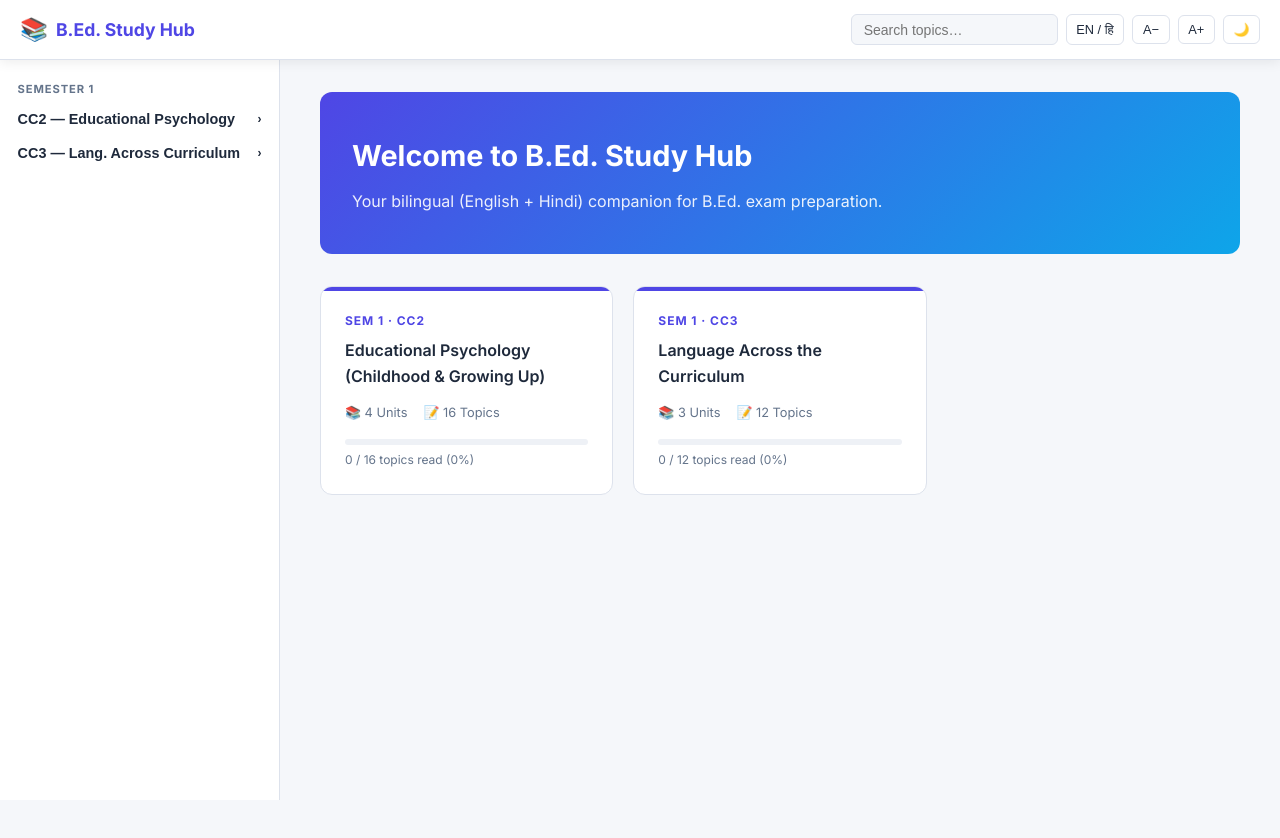
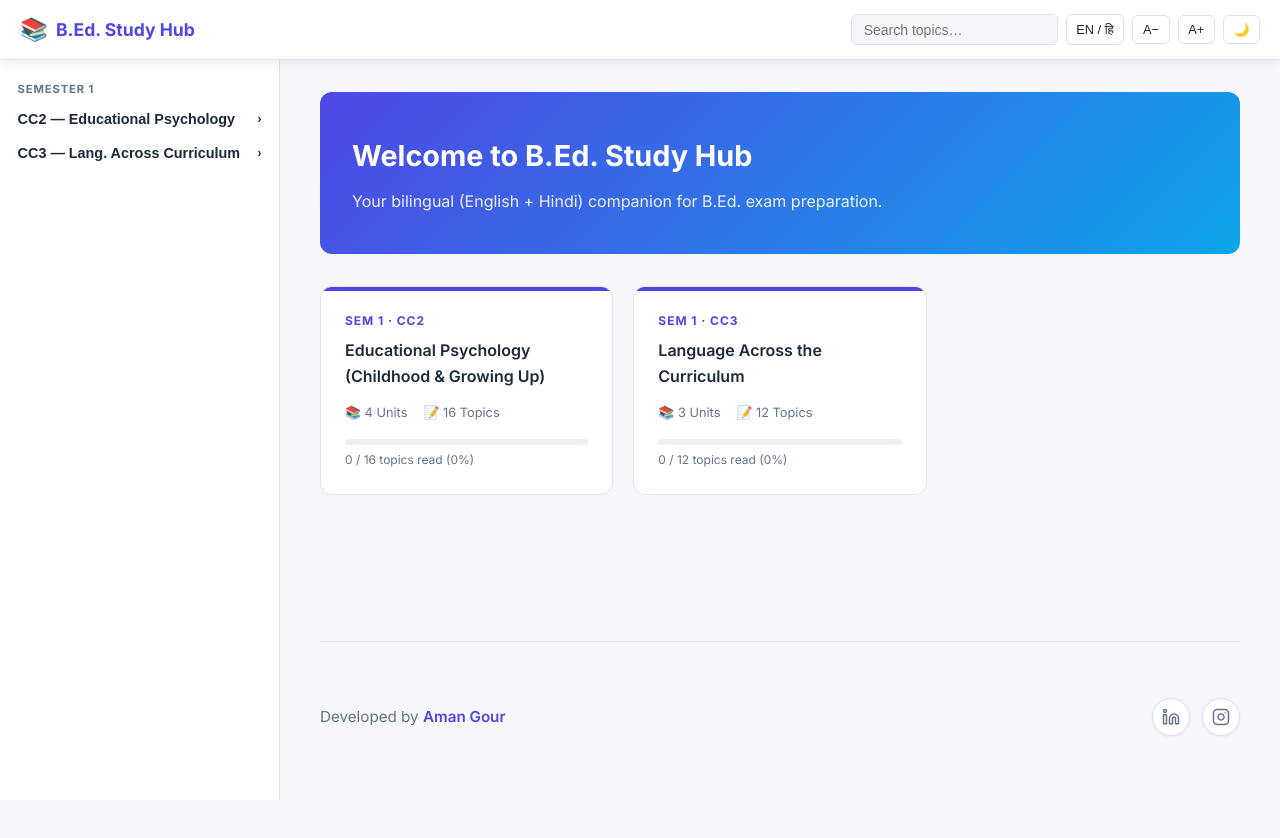
Before and after one commit to amannitw7909-lab/bed-tutorials, a website: page index.html in a window 1280 px wide. Drawn offline with nearby package versions, Linux system fonts and the light colour scheme.

Commit message:
feat : social media added

```diff
--- a/css/style.css
+++ b/css/style.css
@@ -51,6 +51,8 @@ body.theme-dark {
 
 /* ---- Reset & Base ---- */
 *, *::before, *::after { box-sizing: border-box; margin: 0; padding: 0; }
+
+[hidden] { display: none !important; }
 
 html { scroll-behavior: smooth; }
 
@@ -274,7 +276,10 @@ body {
 
 /* ---- Main ---- */
 .main {
-  padding: 2rem 2.5rem 4rem;
+  display: flex;
+  flex-direction: column;
+  min-height: calc(100vh - var(--topnav-h));
+  padding: 2rem 2.5rem 2.5rem;
   max-width: 1000px;
   width: 100%;
   margin: 0 auto;
@@ -618,6 +623,80 @@ body {
 }
 .sidebar-overlay.active { display: block; }
 
+/* ---- Footer ---- */
+.app-footer {
+  margin-top: auto;
+  padding-top: 3.5rem;
+  padding-bottom: 1.5rem;
+  border-top: 1px solid var(--clr-border);
+  width: 100%;
+}
+
+.footer-content {
+  display: flex;
+  align-items: center;
+  justify-content: space-between;
+  flex-wrap: wrap;
+  gap: 1rem;
+}
+
+.footer-dev {
+  font-size: 0.95rem;
+  color: var(--clr-text-muted);
+}
+
+.footer-author {
+  font-weight: 600;
+  color: var(--clr-primary);
+}
+
+.footer-socials {
+  display: flex;
+  align-items: center;
+  gap: 0.75rem;
+}
+
+.social-btn {
+  display: inline-flex;
+  align-items: center;
+  justify-content: center;
+  width: 38px;
+  height: 38px;
+  border-radius: 50%;
+  border: 1px solid var(--clr-border);
+  background: var(--clr-surface);
+  color: var(--clr-text-muted);
+  text-decoration: none;
+  transition: all var(--transition);
+  box-shadow: 0 1px 3px rgba(0, 0, 0, 0.05);
+}
+
+.social-btn svg {
+  display: block;
+  transition: transform var(--transition);
+}
+
+.social-btn:hover {
+  transform: translateY(-2px);
+  box-shadow: var(--shadow);
+}
+
+.social-btn:hover svg {
+  transform: scale(1.1);
+}
+
+.social-btn--linkedin:hover {
+  background: #0a66c2;
+  border-color: #0a66c2;
+  color: #ffffff;
+}
+
+.social-btn--instagram:hover {
+  background: radial-gradient(circle at 30% 107%, #fdf497 0%, #fdf497 5%, #fd5949 45%, #d6249f 60%, #285aeb 90%);
+  border-color: transparent;
+  color: #ffffff;
+}
+
 /* ---- Responsive ---- */
 @media (max-width: 768px) {
   :root { --sidebar-w: 280px; }
@@ -654,6 +733,12 @@ body {
   .fab-menu { display: flex; }
   .topnav__title { display: none; }
   .search-wrap { max-width: 160px; min-width: 100px; }
+  .footer-content {
+    flex-direction: column;
+    align-items: center;
+    text-align: center;
+    gap: 0.75rem;
+  }
 }
 
 @media (max-width: 480px) {
@@ -664,7 +749,7 @@ body {
 
 /* ---- Print ---- */
 @media print {
-  .topnav, .sidebar, .fab-menu, .viewer__toolbar, .viewer__nav { display: none !important; }
+  .topnav, .sidebar, .fab-menu, .viewer__toolbar, .viewer__nav, .app-footer { display: none !important; }
   .layout { display: block; margin-top: 0; }
   .main { padding: 0; max-width: 100%; }
   .content-card { box-shadow: none; border: none; }
--- a/index.html
+++ b/index.html
@@ -73,6 +73,29 @@
         </div>
       </section>
 
+      <!-- FOOTER -->
+      <footer class="app-footer" role="contentinfo">
+        <div class="footer-content">
+          <p class="footer-dev">Developed by <strong class="footer-author">Aman Gour</strong></p>
+          <div class="footer-socials">
+            <a href="https://www.linkedin.com/in/aman-gour-60bb56210" target="_blank" rel="noopener noreferrer" class="social-btn social-btn--linkedin" aria-label="LinkedIn - Aman Gour" title="LinkedIn">
+              <svg width="18" height="18" viewBox="0 0 24 24" fill="none" stroke="currentColor" stroke-width="2" stroke-linecap="round" stroke-linejoin="round" aria-hidden="true">
+                <path d="M16 8a6 6 0 0 1 6 6v7h-4v-7a2 2 0 0 0-2-2 2 2 0 0 0-2 2v7h-4v-7a6 6 0 0 1 6-6z"></path>
+                <rect x="2" y="9" width="4" height="12"></rect>
+                <circle cx="4" cy="4" r="2"></circle>
+              </svg>
+            </a>
+            <a href="https://www.instagram.com/a_man_0101/" target="_blank" rel="noopener noreferrer" class="social-btn social-btn--instagram" aria-label="Instagram - a_man_0101" title="Instagram">
+              <svg width="18" height="18" viewBox="0 0 24 24" fill="none" stroke="currentColor" stroke-width="2" stroke-linecap="round" stroke-linejoin="round" aria-hidden="true">
+                <rect x="2" y="2" width="20" height="20" rx="5" ry="5"></rect>
+                <path d="M16 11.37A4 4 0 1 1 12.63 8 4 4 0 0 1 16 11.37z"></path>
+                <line x1="17.5" y1="6.5" x2="17.51" y2="6.5"></line>
+              </svg>
+            </a>
+          </div>
+        </div>
+      </footer>
+
     </main>
   </div>
 
```
Also changed, not shown: data/content-store.js.
